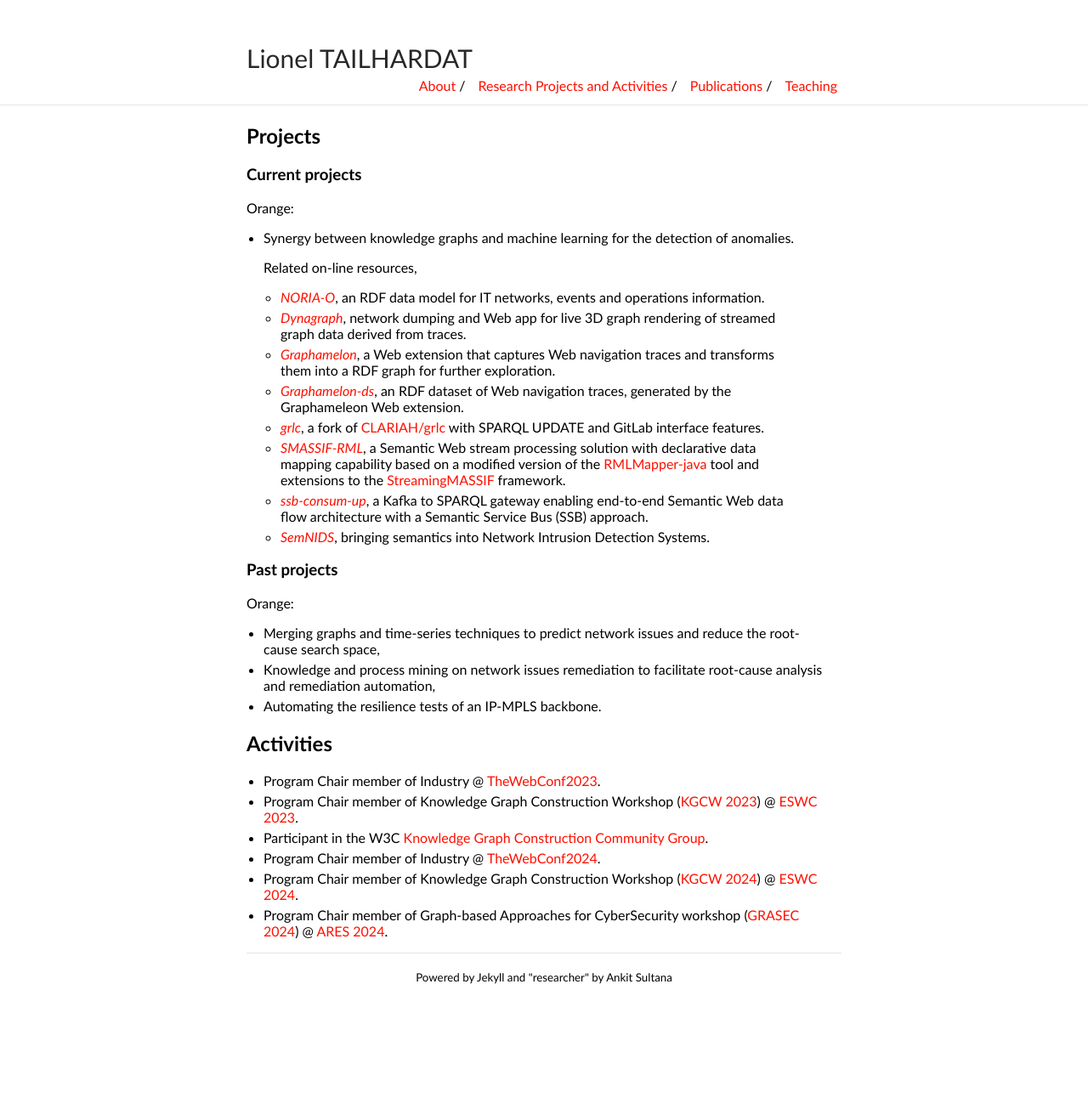
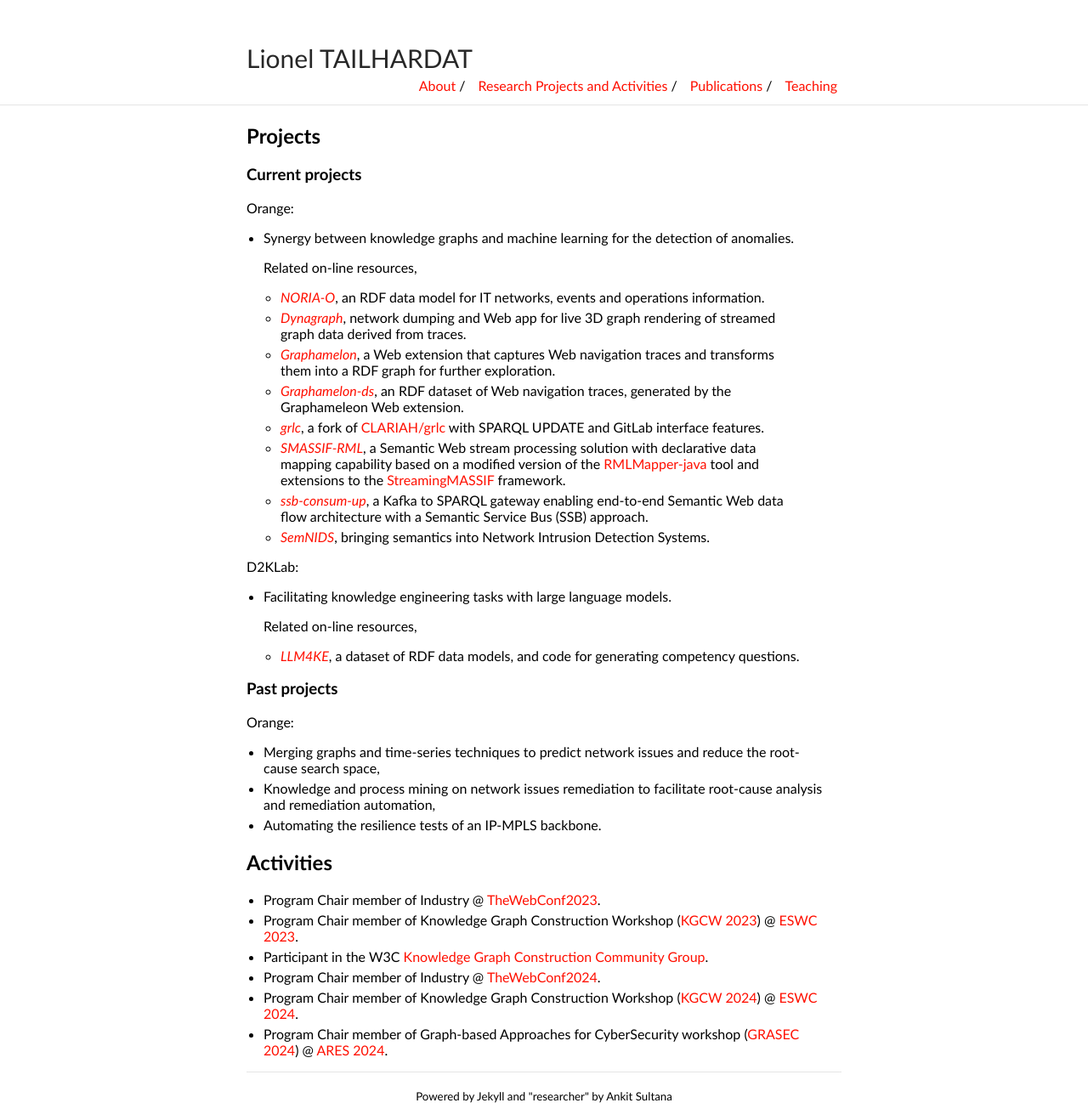
Before and after one commit to GenEars/GenEars.github.io, a Jekyll site: the page built from research.md, in a window 1280 px wide. Shown: the whole page at 85% size. Built offline with Jekyll 4.4.1, drawn with Linux system fonts in a browser that asks for light colours; before the commit the page ends 1158 px from its top, so only the background shows below that.

Commit message:
Added LLM4KE reference.
Signed-off-by: Lionel TAILHARDAT <lionel.tailhardat@orange.fr>

```diff
--- a/research.md
+++ b/research.md
@@ -21,6 +21,14 @@ Orange:
   * *[ssb-consum-up](https://github.com/Orange-OpenSource/ssb-consum-up)*, a Kafka to SPARQL gateway enabling end-to-end Semantic Web data flow architecture with a Semantic Service Bus (SSB) approach.
   * *[SemNIDS](https://github.com/D2KLab/SemNIDS)*, bringing semantics into Network Intrusion Detection Systems.
 
+D2KLab:
+
+* Facilitating knowledge engineering tasks with large language models.
+
+  Related on-line resources,
+  * *[LLM4KE](https://github.com/D2KLab/llm4ke)*, a dataset of RDF data models, and code for generating competency questions.
+
+
 ### Past projects
 
 Orange:
```
